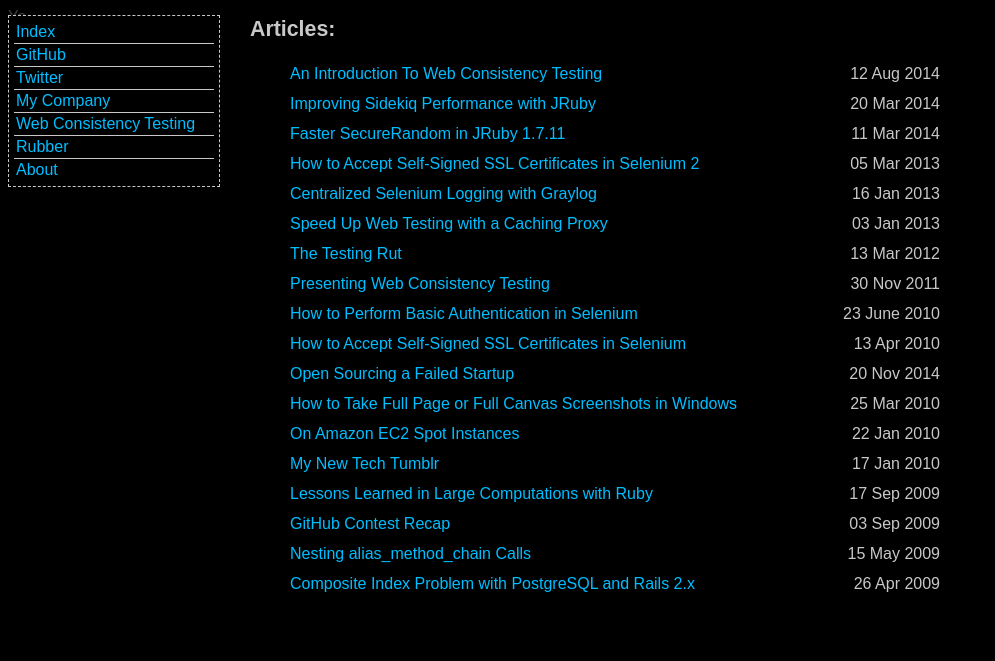
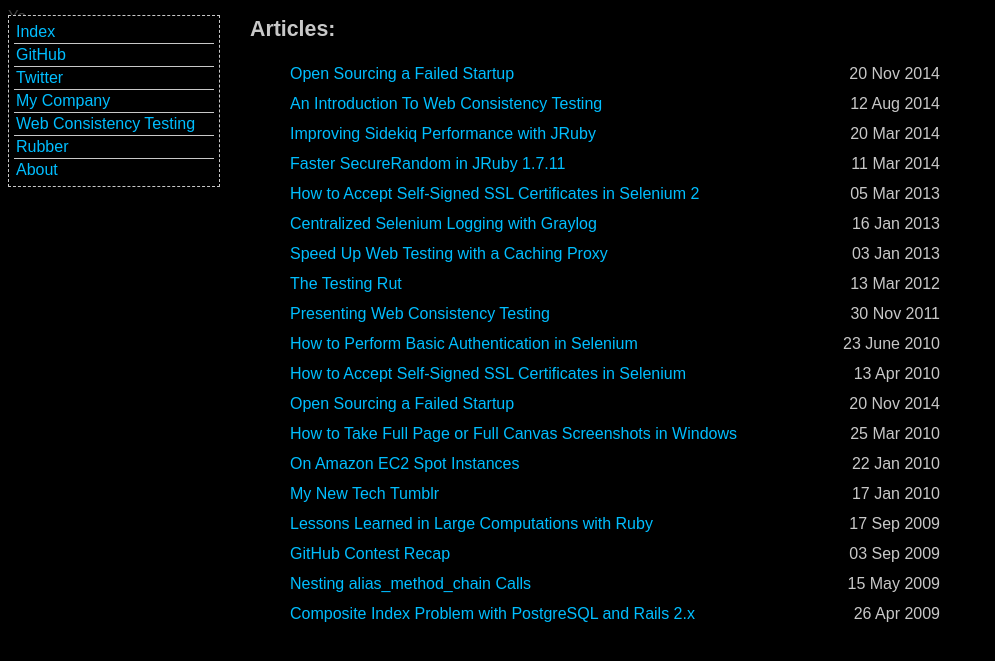
Before and after one commit to nirvdrum/nirvdrum.com, a Jekyll site: the page built from index.html, in a window 1280 px wide. Shown: the top 661 px of the page, without its empty margins (0-995 px from the left). Built offline with Jekyll 4.4.1, drawn with Linux system fonts in a browser that asks for light colours; Markdown is read by kramdown in place of the engine named in the settings; the list of posts is cut into pages by our own code.

Commit message:
Adding this post to the top until I fix the entire list.

```diff
--- a/index.html
+++ b/index.html
@@ -6,6 +6,7 @@ title: Technical Articles by Kevin Menard
 <div style="margin-top: 10px; margin-left: 25px;">
   <h1>Articles:</h1>
   <ul id="archive">
+    <li><a href="http://nirvdrum.com/2014/11/20/open-sourcing-mogotest.html">Open Sourcing a Failed Startup</a> <abbr>20 Nov 2014</abbr>
     <li><a href="http://elementalselenium.com/tips/62-web-consistency-testing" target="_blank">An Introduction To Web Consistency Testing</a> <abbr>12 Aug 2014</abbr>
   	<li><a href="http://blog.mogotest.com/2014/03/20/improving-sidekiq-performance-with-jruby/" target="_blank">Improving Sidekiq Performance with JRuby</a> <abbr>20 Mar 2014</abbr>
   	<li><a href="http://blog.mogotest.com/2014/03/11/faster-securerandom-in-jruby-1.7.11/" target="_blank">Faster SecureRandom in JRuby 1.7.11</a> <abbr>11 Mar 2014</abbr>
```
